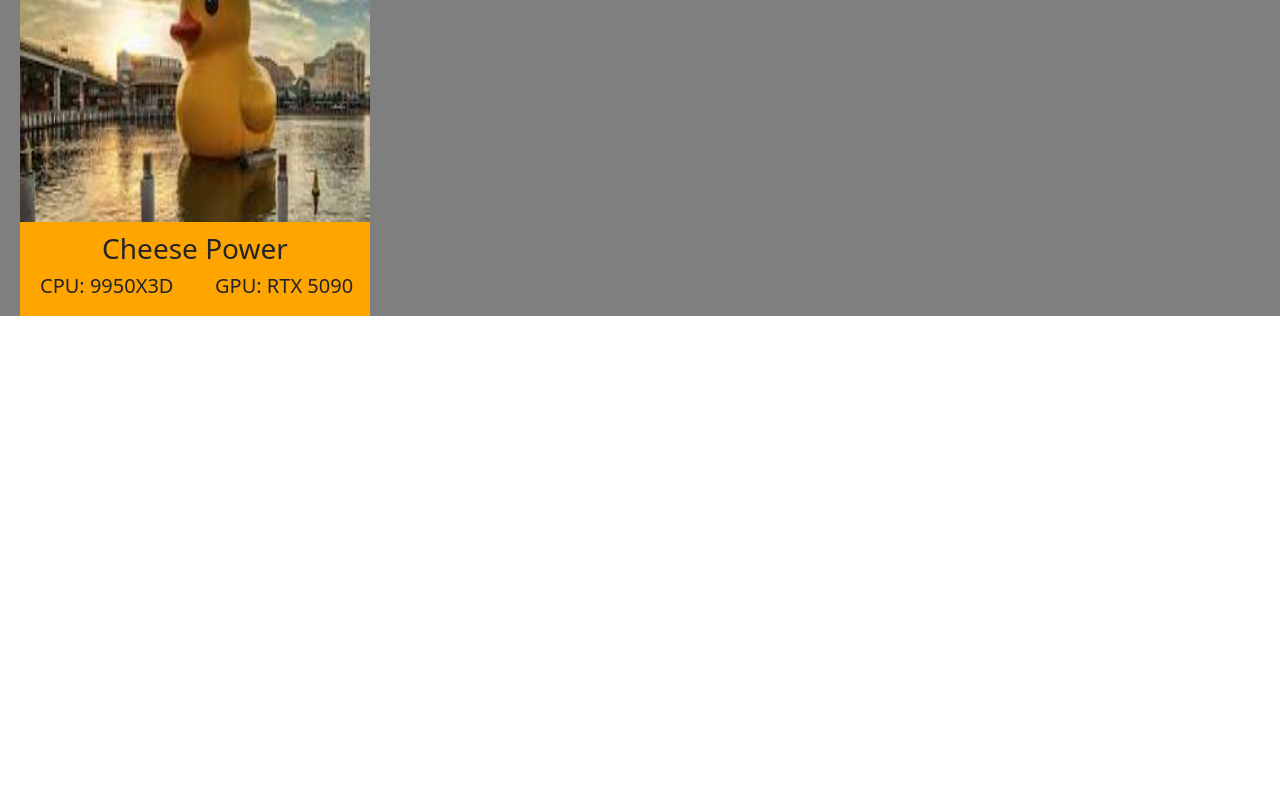
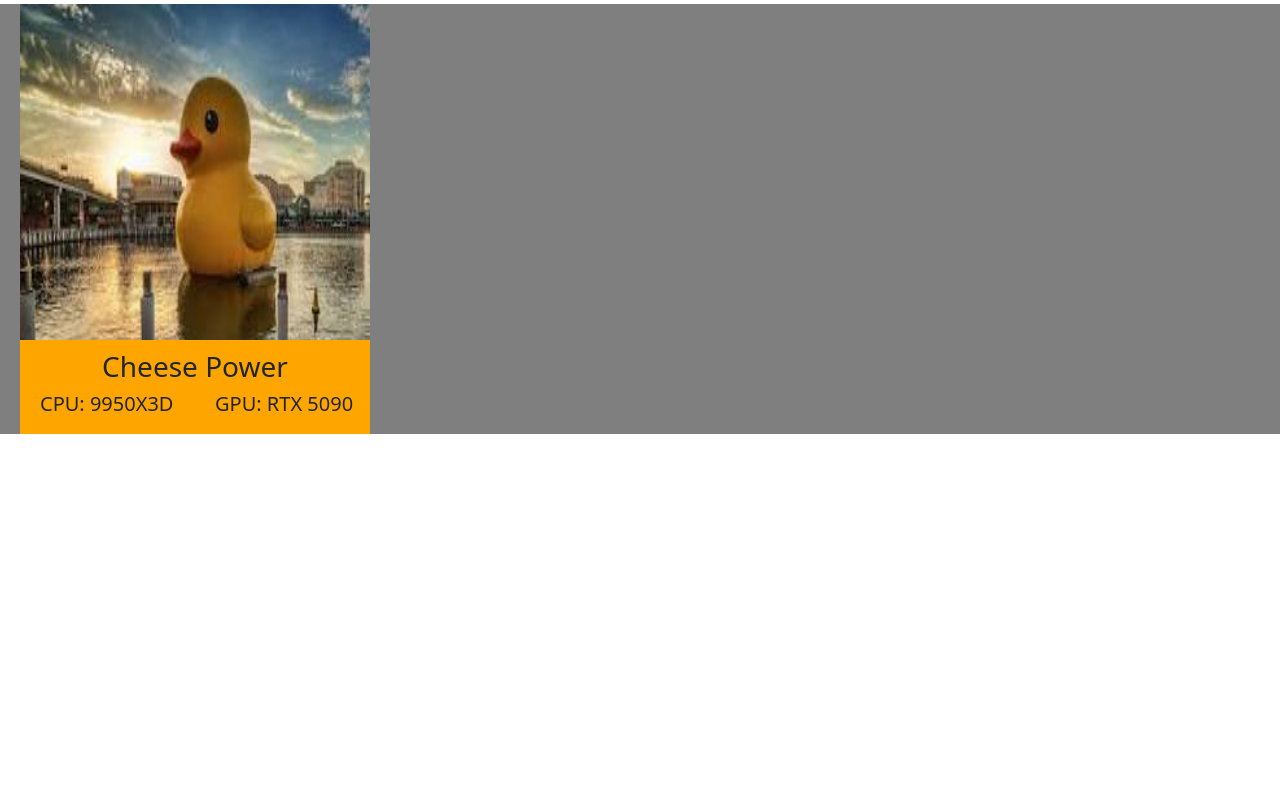
Before and after one commit to JohnTan12345/RatTechnologiesWebsite, a plain HTML site: page desktops.html in a window 1280 px wide. Shown: the part 182-972 px from the top of the page. Drawn offline with nearby package versions, Linux system fonts and the light colour scheme.

Commit message:
more layout modification on desktops page, changed the customize button to a button from div

```diff
--- a/css/main.css
+++ b/css/main.css
@@ -180,20 +180,34 @@ footer > div {
 }
 
 /* options */
-.options-layout {
+.options-layout-bg {
     display: flex;
-    align-items: center;
-    justify-content: left;
+    justify-content: center;
     margin: 10px 0px 10px 0px;
-    padding: 0px 20px;
     background-color: #7f7f7f;
     width: 100%;
     min-height: 350px;
 
 }
 
+.options-layout {
+    display: flex;
+    align-items: center;
+    padding: 0px 20px;
+    width: 100%;
+    min-height: 350px;
+
+}
+
+.options-title-bg {
+    display: flex;
+    justify-content: center;
+    width: 100%;
+}
+
 .options-title {
     padding: 0px 10px;
+    width: 100%;
 }
 
 .item-option {
@@ -260,7 +274,7 @@ footer > div {
         flex-direction: column;
         align-items: center;
     }
-    navbar, .carousel, #about-us > div, #main{
+    navbar, .carousel, #about-us > div, #main, .options-layout, .options-title{
         width: 1500px;
     }
 }
--- a/desktops.html
+++ b/desktops.html
@@ -13,12 +13,17 @@
 </head>
 
 <body>
-    <header id="navbarspacing"></header>
+    <div id="navbarspacing"></div>
 
     <main style="height: 1000px;">
-        <div id="main">
+        <div class="options-title-bg">
             <h1 class="options-title ubuntu-bold" style="margin-top: 10px;">Extreme Performance</h1>
+        </div>
+
+        <div class="options-layout-bg">
             <div class="options-layout">
+
+                <!-- Item Template -->
                 <div class="item-option">
                     <img src="img/placeholder.jpeg">
                     <div>
@@ -31,11 +36,12 @@
                             <h5>RAM: 64GB</h5>
                             <h5>Storage: 4TB</h5>
                         </div>
-                        <a href="Customize.html" class="hidden"><div class="customize ubuntu-bold" data-item="">
+                        <div class="hidden"><button formaction="" class="customize ubuntu-bold" data-item="">
                             Customize Now
-                        </div></a>
+                        </button></div>
                     </div>
                 </div>
+
             </div>
         </div>
     </main>
```
